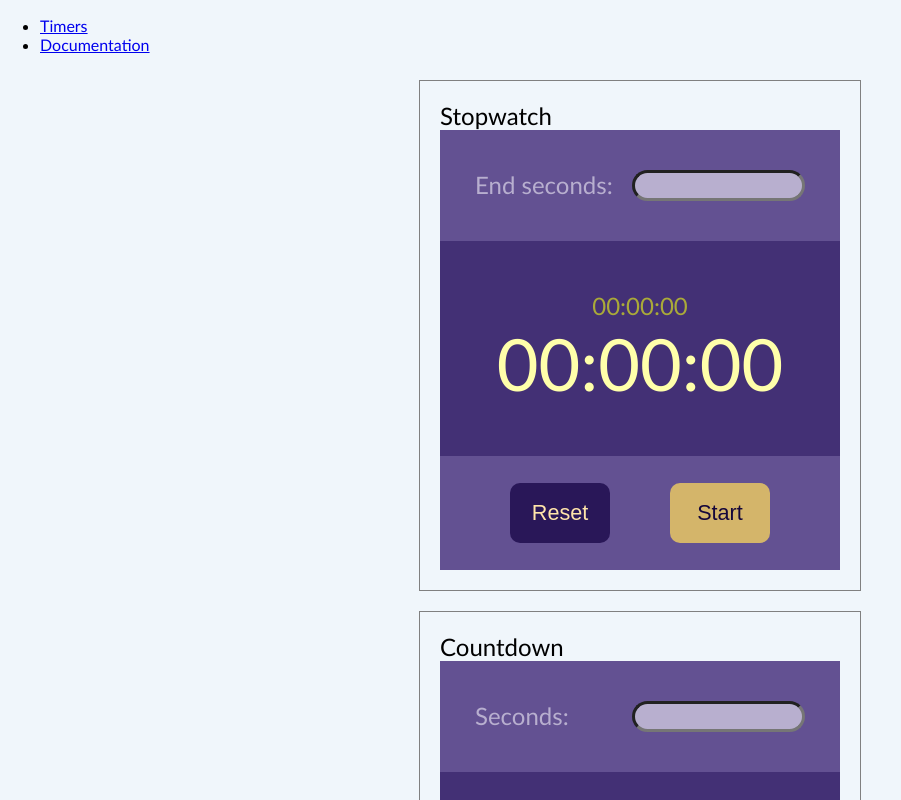
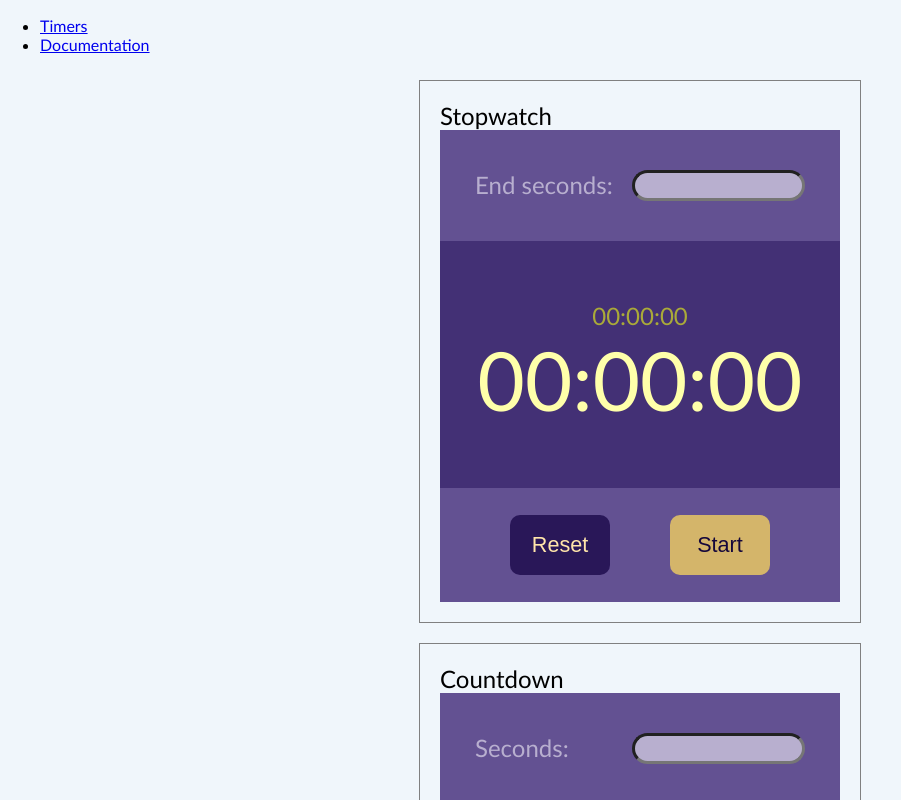
Before and after one commit to prof-tejera/assignment-1-karendolan, a React (Create React App) app: page / in a window 1280 px wide. Shown: the whole page, without its empty margins (0-901 px from the left). Built offline with nearby package versions, Linux system fonts and the light colour scheme.

Commit message:
bigger display

```diff
--- a/src/components/generic/DisplayTime.js
+++ b/src/components/generic/DisplayTime.js
@@ -6,7 +6,7 @@ import GENERIC  from "../../shared/COLOR";
 const fontSizeMap = {
   small: '.8em',
   medium: '1em',
-  large: '3em',
+  large: '3.4em',
 };
 
 const Container = styled.div`
--- a/src/components/generic/Panel.js
+++ b/src/components/generic/Panel.js
@@ -37,7 +37,7 @@
 
   const DisplayContainer = styled.div`
     background-color: ${GENERIC.PANEL.DISPLAY.background};
-    padding: 50px 20px;
+    padding: 60px 20px;
     display: flex;
     flex-direction: column;
     justify-content: space-around;
```
